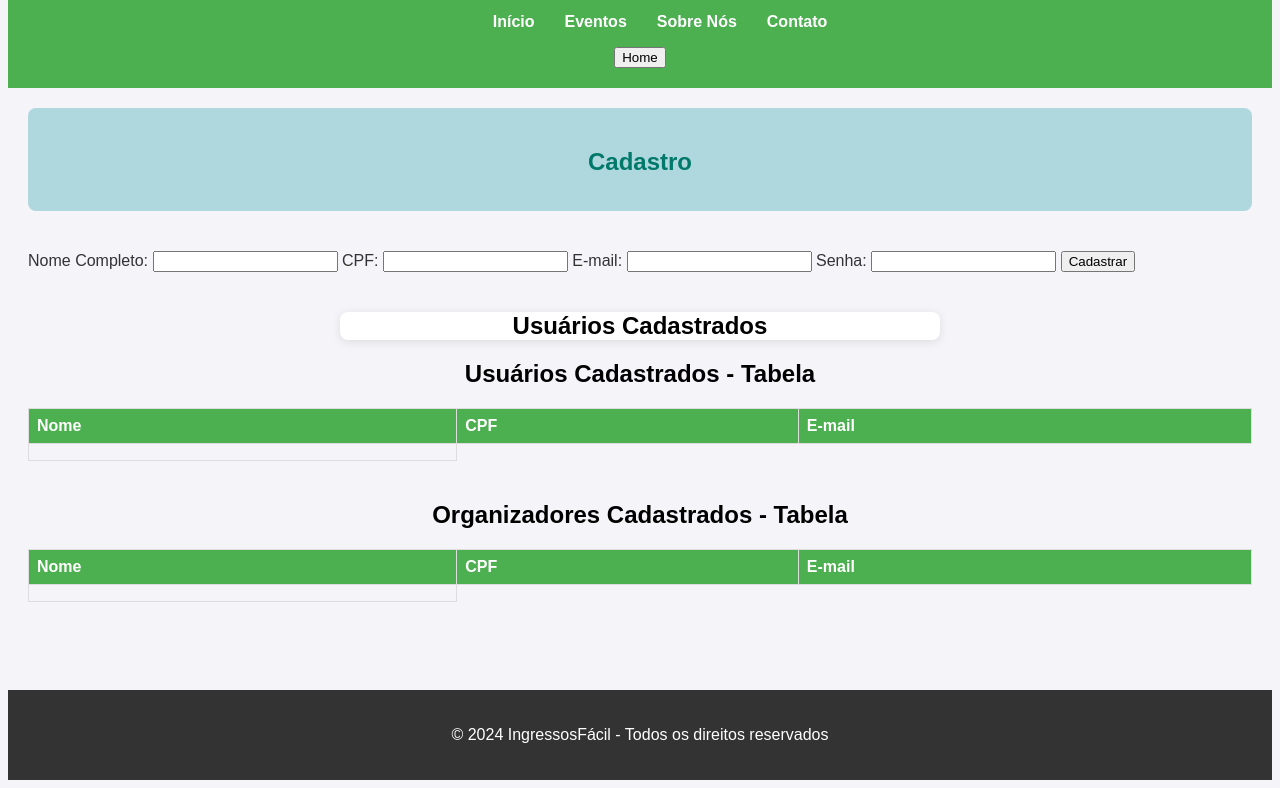
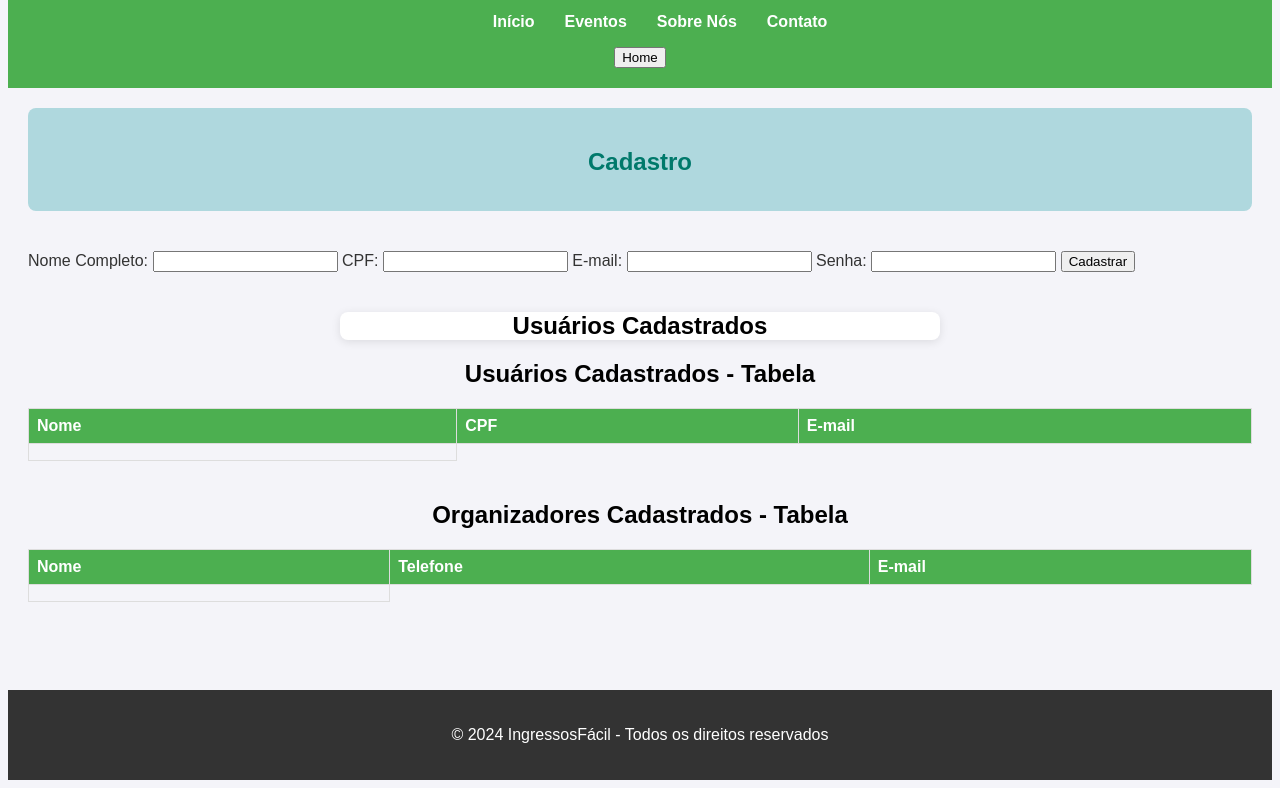
Before and after one commit to Fogazzaa/sistemavio, a plain HTML site: page front/cadastro.html in a window 1280 px wide. Shown: the part 128-916 px from the top of the page. Drawn offline with Linux system fonts and the light colour scheme; no server answers.

Commit message:
04-11-24

```diff
--- a/front/cadastro.html
+++ b/front/cadastro.html
@@ -86,7 +86,7 @@
         <table id="org-table">
           <thead>
             <th>Nome</th>
-            <th>CPF</th>
+            <th>Telefone</th>
             <th>E-mail</th>
           </thead>
           <tbody id="org-list-tabela">
```
